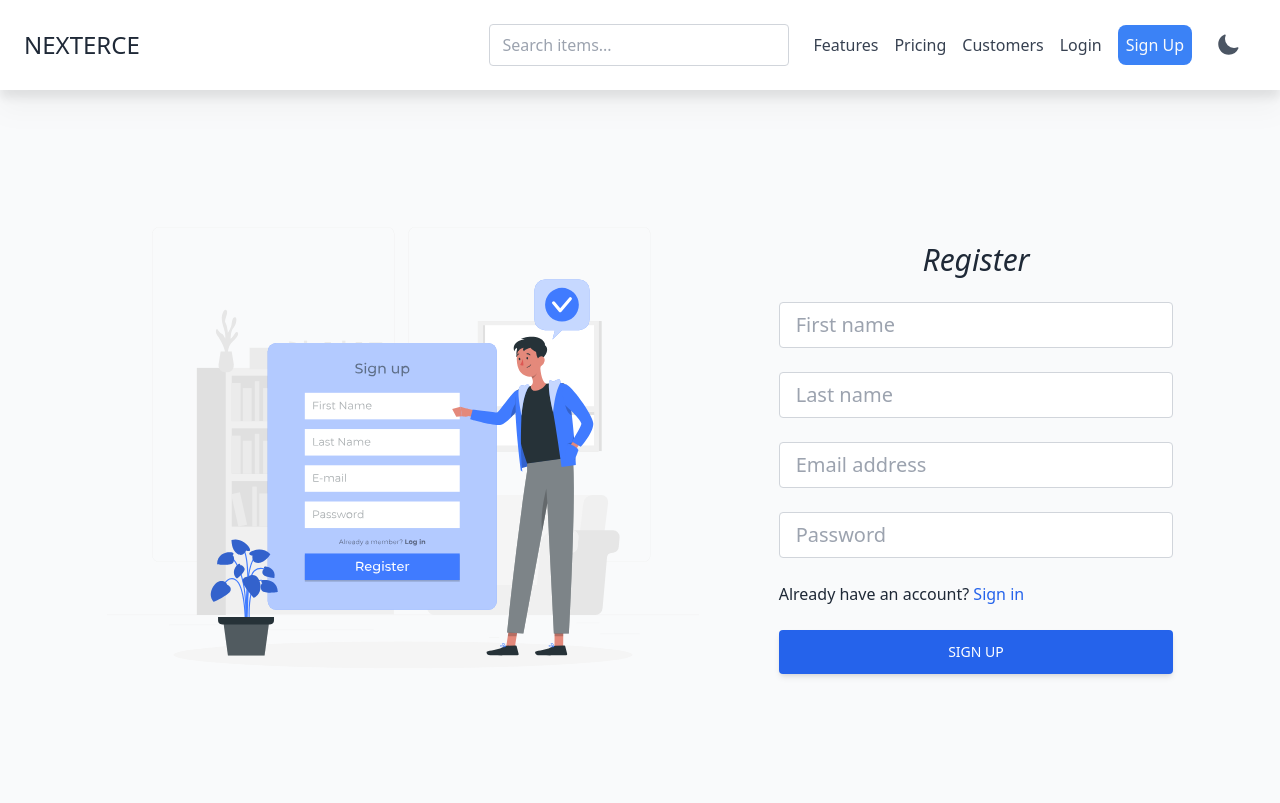
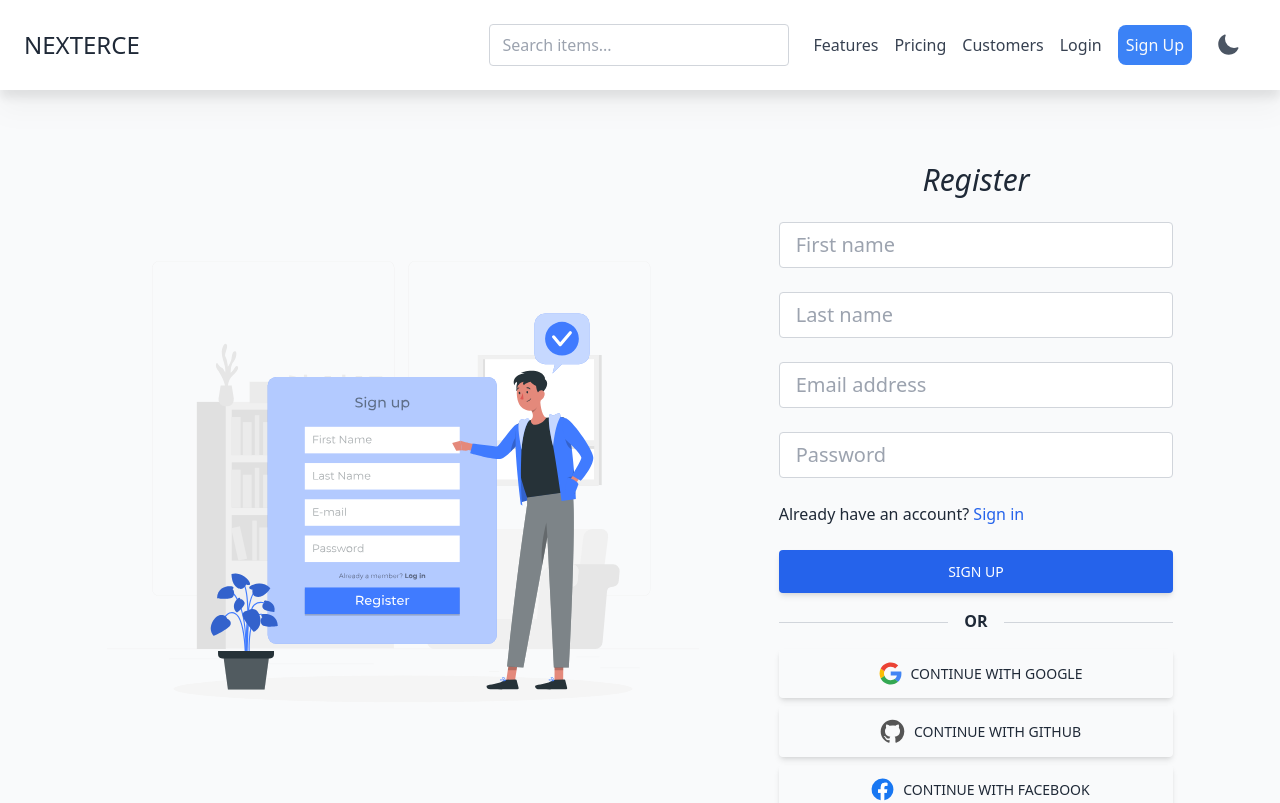
Before and after one commit to black15/nexterce, a Next.js app: page /register in a window 1280 px wide. Shown: the top 803 px of the page. Built offline with nearby package versions, Linux system fonts and the light colour scheme; no server answers.

Commit message:
user can sign up with social media

```diff
--- a/pages/login.js
+++ b/pages/login.js
@@ -51,7 +51,7 @@ const Login = () => {
       </Head>
 
       <section>
-        <div class="container p-12 h-full">
+        <div class="container mx-auto p-12 h-full">
           <div class="flex justify-center items-center flex-wrap h-full g-6 text-gray-800">
             <div class="md:w-1/2 mb-12 md:mb-0">
               <Image
@@ -129,6 +129,7 @@ const Login = () => {
                   <p class="text-center font-semibold mx-4 mb-0 dark:text-gray-50">OR</p>
                 </div>
 
+                {/* Social Media Authentication */}
                 <button
                   class="px-7 py-3 text-gray-800 font-medium text-sm text-center leading-snug uppercase rounded shadow-md hover:shadow-lg focus:shadow-lg focus:outline-none focus:ring-0 active:shadow-lg transition duration-150 ease-in-out w-full flex justify-center items-center mb-2 dark:text-gray-50"
                   role="button"
@@ -159,6 +160,7 @@ const Login = () => {
                 >
                   <svg width={25} className='mx-2' viewBox="0 0 16 16" xmlns="http://www.w3.org/2000/svg" fill="none"><g id="SVGRepo_bgCarrier" stroke-width="0"></g><g id="SVGRepo_tracerCarrier" stroke-linecap="round" stroke-linejoin="round"></g><g id="SVGRepo_iconCarrier"><path fill="#1877F2" d="M15 8a7 7 0 00-7-7 7 7 0 00-1.094 13.915v-4.892H5.13V8h1.777V6.458c0-1.754 1.045-2.724 2.644-2.724.766 0 1.567.137 1.567.137v1.723h-.883c-.87 0-1.14.54-1.14 1.093V8h1.941l-.31 2.023H9.094v4.892A7.001 7.001 0 0015 8z"></path><path fill="#ffffff" d="M10.725 10.023L11.035 8H9.094V6.687c0-.553.27-1.093 1.14-1.093h.883V3.87s-.801-.137-1.567-.137c-1.6 0-2.644.97-2.644 2.724V8H5.13v2.023h1.777v4.892a7.037 7.037 0 002.188 0v-4.892h1.63z"></path></g></svg> Continue with Facebook
                 </button>
+                {/* End Social Media Authentication */}
               </form>
             </div>
           </div>
--- a/pages/register.js
+++ b/pages/register.js
@@ -2,7 +2,7 @@ import Head from 'next/head'
 import Image from 'next/image'
 import Link from 'next/link'
 import {useRouter} from 'next/router'
-import { getSession } from 'next-auth/react'
+import { getSession, signIn } from 'next-auth/react'
 import { useState } from 'react'
 import { useFormik } from 'formik'
 import Banner from '../public/img/Sign-up-rafiki.svg'
@@ -46,6 +46,16 @@ const Register = () => {
     }
   }
 
+  const handleGoogleAuth = async () => {
+    signIn('google', {callbackUrl: 'http://localhost:3000'})
+  }
+  const handleFacebookAuth = async () => {
+    signIn('facebook', {callbackUrl: 'http://localhost:3000'})
+  }
+  const handleGithubAuth = async () => {
+    signIn('github', {callbackUrl: 'http://localhost:3000'})
+  }
+
   return (
     <div>
       <Head>
@@ -53,7 +63,7 @@ const Register = () => {
       </Head>
 
       <section>
-        <div className="container p-12 h-full">
+        <div className="container mx-auto p-12 h-full">
           <div className="flex justify-center items-center flex-wrap h-full g-6 text-gray-800">
             <div className="md:w-1/2 mb-12 md:mb-0">
               <Image
@@ -125,6 +135,45 @@ const Register = () => {
                 >
                   Sign up
                 </button>
+
+                <div
+                  class="flex items-center my-4 before:flex-1 before:border-t before:border-gray-300 before:mt-0.5 after:flex-1 after:border-t after:border-gray-300 after:mt-0.5"
+                >
+                  <p class="text-center font-semibold mx-4 mb-0 dark:text-gray-50">OR</p>
+                </div>
+
+                {/* Social Media Authentication */}
+                <button
+                  class="px-7 py-3 text-gray-800 font-medium text-sm text-center leading-snug uppercase rounded shadow-md hover:shadow-lg focus:shadow-lg focus:outline-none focus:ring-0 active:shadow-lg transition duration-150 ease-in-out w-full flex justify-center items-center mb-2 dark:text-gray-50"
+                  role="button"
+                  type='button'
+                  data-mdb-ripple="true"
+                  data-mdb-ripple-color="light"
+                  onClick={handleGoogleAuth}
+                >
+                  <svg width={25} className='mx-2' viewBox="0 0 32 32" fill="none" xmlns="http://www.w3.org/2000/svg"><g id="SVGRepo_bgCarrier" stroke-width="0"></g><g id="SVGRepo_tracerCarrier" stroke-linecap="round" stroke-linejoin="round"></g><g id="SVGRepo_iconCarrier"> <path d="M30.0014 16.3109C30.0014 15.1598 29.9061 14.3198 29.6998 13.4487H16.2871V18.6442H24.1601C24.0014 19.9354 23.1442 21.8798 21.2394 23.1864L21.2127 23.3604L25.4536 26.58L25.7474 26.6087C28.4458 24.1665 30.0014 20.5731 30.0014 16.3109Z" fill="#4285F4"></path> <path d="M16.2863 29.9998C20.1434 29.9998 23.3814 28.7553 25.7466 26.6086L21.2386 23.1863C20.0323 24.0108 18.4132 24.5863 16.2863 24.5863C12.5086 24.5863 9.30225 22.1441 8.15929 18.7686L7.99176 18.7825L3.58208 22.127L3.52441 22.2841C5.87359 26.8574 10.699 29.9998 16.2863 29.9998Z" fill="#34A853"></path> <path d="M8.15964 18.769C7.85806 17.8979 7.68352 16.9645 7.68352 16.0001C7.68352 15.0356 7.85806 14.1023 8.14377 13.2312L8.13578 13.0456L3.67083 9.64746L3.52475 9.71556C2.55654 11.6134 2.00098 13.7445 2.00098 16.0001C2.00098 18.2556 2.55654 20.3867 3.52475 22.2845L8.15964 18.769Z" fill="#FBBC05"></path> <path d="M16.2864 7.4133C18.9689 7.4133 20.7784 8.54885 21.8102 9.4978L25.8419 5.64C23.3658 3.38445 20.1435 2 16.2864 2C10.699 2 5.8736 5.1422 3.52441 9.71549L8.14345 13.2311C9.30229 9.85555 12.5086 7.4133 16.2864 7.4133Z" fill="#EB4335"></path> </g></svg>Continue with Google
+                </button>
+                <button
+                  class="px-7 py-3 text-gray-800 font-medium text-sm text-center leading-snug uppercase rounded shadow-md hover:shadow-lg focus:shadow-lg focus:outline-none focus:ring-0 active:shadow-lg transition duration-150 ease-in-out w-full flex justify-center items-center mb-2 dark:text-gray-50"
+                  role="button"
+                  type='button'
+                  data-mdb-ripple="true"
+                  data-mdb-ripple-color="light"
+                  onClick={handleGithubAuth}
+                >
+                  <svg width={27} className='mx-2' viewBox="0 0 16 16" xmlns="http://www.w3.org/2000/svg" fill="none"><g id="SVGRepo_bgCarrier" stroke-width="0"></g><g id="SVGRepo_tracerCarrier" stroke-linecap="round" stroke-linejoin="round"></g><g id="SVGRepo_iconCarrier"><path fill="#555" fill-rule="evenodd" d="M8 1C4.133 1 1 4.13 1 7.993c0 3.09 2.006 5.71 4.787 6.635.35.064.478-.152.478-.337 0-.166-.006-.606-.01-1.19-1.947.423-2.357-.937-2.357-.937-.319-.808-.778-1.023-.778-1.023-.635-.434.048-.425.048-.425.703.05 1.073.72 1.073.72.624 1.07 1.638.76 2.037.582.063-.452.244-.76.444-.935-1.554-.176-3.188-.776-3.188-3.456 0-.763.273-1.388.72-1.876-.072-.177-.312-.888.07-1.85 0 0 .586-.189 1.924.716A6.711 6.711 0 018 4.381c.595.003 1.194.08 1.753.236 1.336-.905 1.923-.717 1.923-.717.382.963.142 1.674.07 1.85.448.49.72 1.114.72 1.877 0 2.686-1.638 3.278-3.197 3.45.251.216.475.643.475 1.296 0 .934-.009 1.688-.009 1.918 0 .187.127.404.482.336A6.996 6.996 0 0015 7.993 6.997 6.997 0 008 1z" clip-rule="evenodd"></path></g></svg>Continue with Github
+                </button>
+                <button
+                  class="px-7 py-3 text-gray-800 font-medium text-center text-sm leading-snug uppercase rounded shadow-md hover:shadow-lg focus:shadow-lg focus:outline-none focus:ring-0 active:shadow-lg transition duration-150 ease-in-out w-full flex justify-center items-center mb-2 dark:text-gray-50"
+                  type='button'
+                  role="button"
+                  data-mdb-ripple="true"
+                  data-mdb-ripple-color="light"
+                  onClick={handleFacebookAuth}
+                >
+                  <svg width={25} className='mx-2' viewBox="0 0 16 16" xmlns="http://www.w3.org/2000/svg" fill="none"><g id="SVGRepo_bgCarrier" stroke-width="0"></g><g id="SVGRepo_tracerCarrier" stroke-linecap="round" stroke-linejoin="round"></g><g id="SVGRepo_iconCarrier"><path fill="#1877F2" d="M15 8a7 7 0 00-7-7 7 7 0 00-1.094 13.915v-4.892H5.13V8h1.777V6.458c0-1.754 1.045-2.724 2.644-2.724.766 0 1.567.137 1.567.137v1.723h-.883c-.87 0-1.14.54-1.14 1.093V8h1.941l-.31 2.023H9.094v4.892A7.001 7.001 0 0015 8z"></path><path fill="#ffffff" d="M10.725 10.023L11.035 8H9.094V6.687c0-.553.27-1.093 1.14-1.093h.883V3.87s-.801-.137-1.567-.137c-1.6 0-2.644.97-2.644 2.724V8H5.13v2.023h1.777v4.892a7.037 7.037 0 002.188 0v-4.892h1.63z"></path></g></svg> Continue with Facebook
+                </button>
+                {/* End Social Media Authentication */}
               </form>
             </div>
           </div>
```
